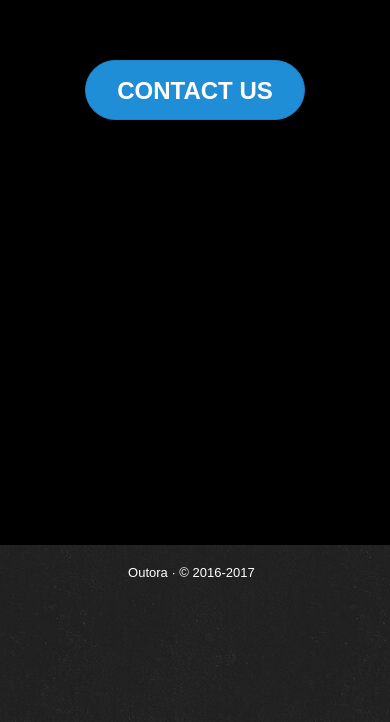
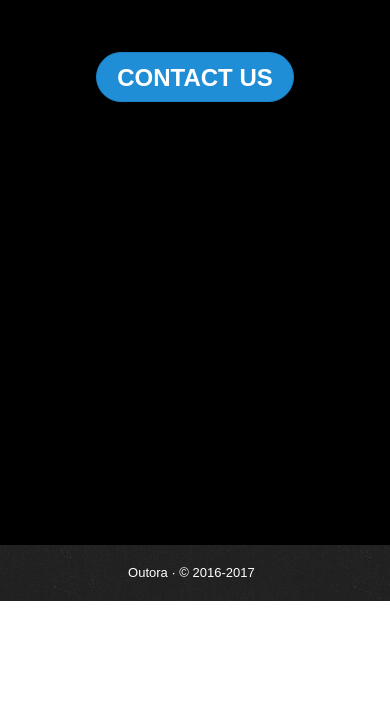
Before and after one commit to outora/outora, a plain HTML site: page index.html in a window 390 px wide. Shown: the part 135-857 px from the top of the page. Drawn offline with Linux system fonts and the light colour scheme.

Commit message:
update homepage styles

```diff
--- a/static/style.css
+++ b/static/style.css
@@ -11,7 +11,7 @@
 *
 * Copyright 2017 Outora Pty Ltd
 *
-* Crafted with care at https://outora.com
+* Built with love at https://outora.com
 *
 */
 
@@ -1775,11 +1775,11 @@ nav[role="nav"].top-nav ul > li span {
 
 .home-block-one .block-one-btn,
 .home-block-three .block-three-btn {
-    height: 58px;
-    line-height: 60px;
+    height: 48px;
+    line-height: 50px;
     border-radius: 40px;
-    padding-left: 31px;
-    padding-right: 31px;
+    padding-left: 20px;
+    padding-right: 20px;
 }
 
 .home-block-one .block-one-p1 {
@@ -1796,10 +1796,10 @@ nav[role="nav"].top-nav ul > li span {
   text-align: center;
   margin-left: auto;
   margin-right: auto;
-  margin-top: 24px;
+  margin-top: 16px;
   font-size: 24px;
   font-weight: bold;
-  font-family: 'proxima-nova',arial,sans-serif;
+  font-family: arial,sans-serif;
 }
 
 .join-block .block-one-btn {
@@ -1942,18 +1942,14 @@ nav[role="nav"].top-nav ul > li span {
   border-width: 0;
   border-top-width: 0px;
   border-bottom-width: 0px;
-  height: 120px;
+  height: auto;
+  min-height: 52px;
   text-align: left;
 }
 
 .footer .col-7 {
   text-align: right;
 }
-
-/*.footer .row {
-  margin-left: 0px;
-}*/
-
 .home .footer .col-14 {
   padding-left: 60px;
   padding-right: 0px;
@@ -1987,9 +1983,6 @@ nav[role="nav"].top-nav ul > li span {
 }
 
 @media screen and (max-width: 1039px) {
-  .footer {
-    height: 150px;
-  }
   .footer .col-7 {
     text-align: left;
     padding-left: 60px;
@@ -2036,9 +2029,6 @@ nav[role="nav"].top-nav ul > li span {
     display: none !important;
   }
 
-  .footer {
-    height: 150px;
-  }
   .first-letter {
     text-transform: capitalize;
   }
@@ -2074,9 +2064,6 @@ nav[role="nav"].top-nav ul > li span {
     margin-right: 16px;
     display: inline-block;
   }*/
-  .footer {
-    height: 177px;
-  }
   .home .footer .col-14,
   .home .footer .col-7 {
     padding-left: 0px;
```
